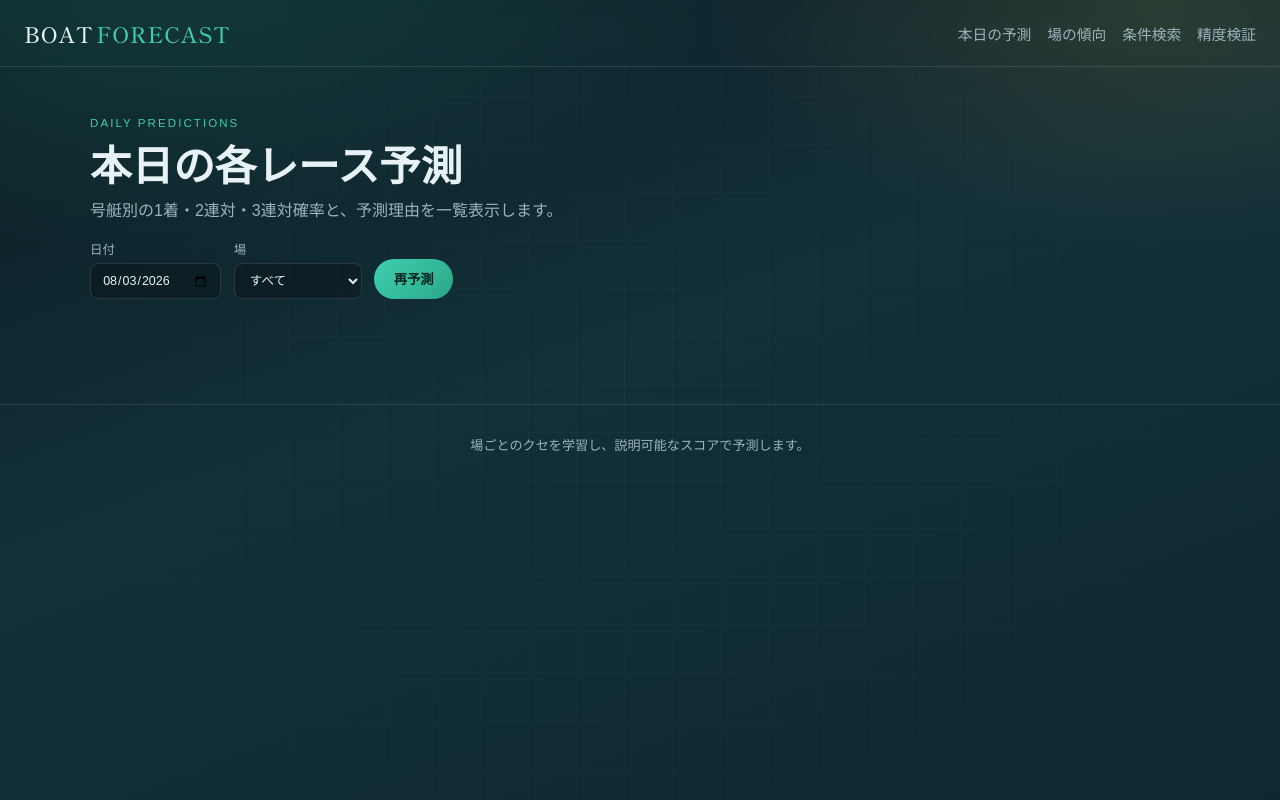
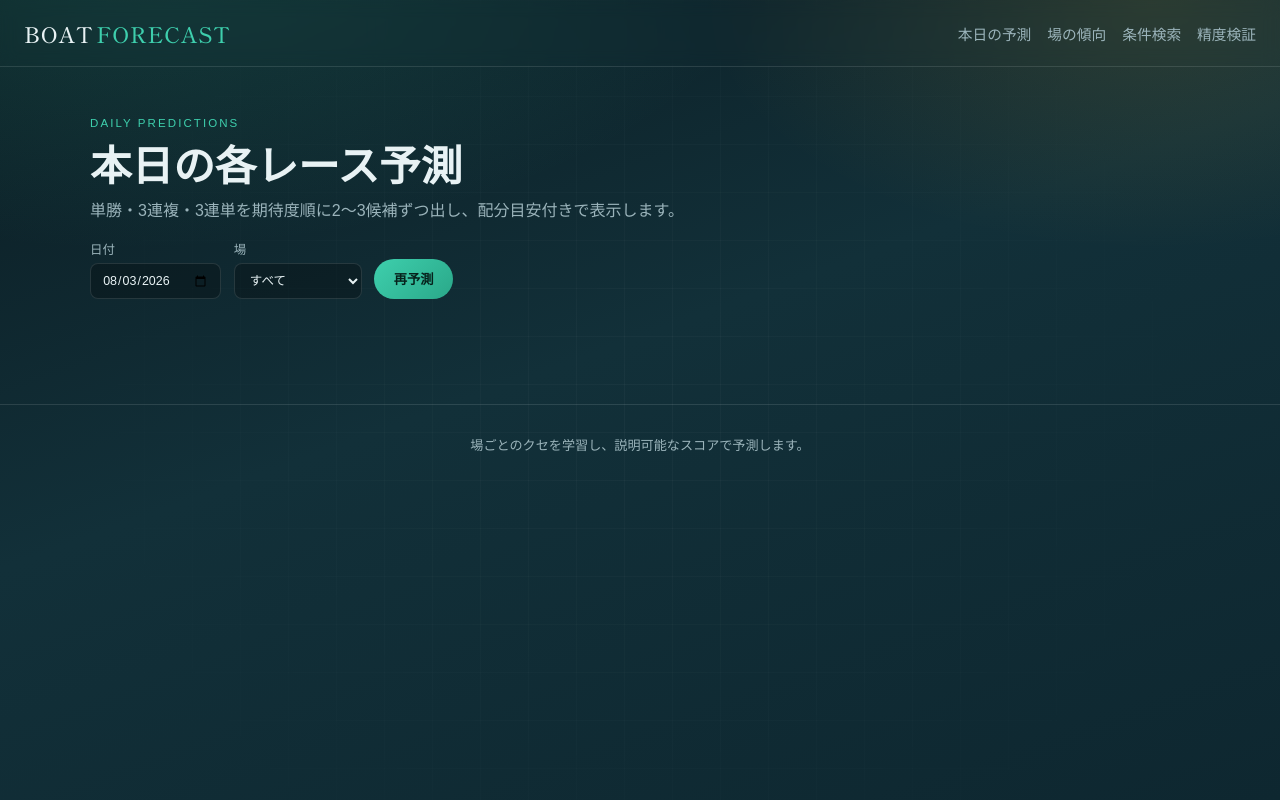
Before and after one commit to syuppi/syuppi-kyotei, a Python web app: template src/boatrace/web/templates/index.html in a window 1280 px wide. Run offline with Jinja, Linux system fonts and the light colour scheme; the template is opened without the code that fills it, so the values that code supplies are empty; some web fonts are replaced.

Commit message:
docs: トップ文言を複数候補予想に合わせて更新

```diff
--- a/src/boatrace/web/templates/index.html
+++ b/src/boatrace/web/templates/index.html
@@ -4,7 +4,7 @@
 <section class="hero-panel">
   <p class="eyebrow">Daily Predictions</p>
   <h1>本日の各レース予測</h1>
-  <p class="lede">号艇別の1着・2連対・3連対確率と、予測理由を一覧表示します。</p>
+  <p class="lede">単勝・3連複・3連単を期待度順に2〜3候補ずつ出し、配分目安付きで表示します。</p>
   <div class="controls">
     <label>日付 <input type="date" id="day" /></label>
     <label>場
```
